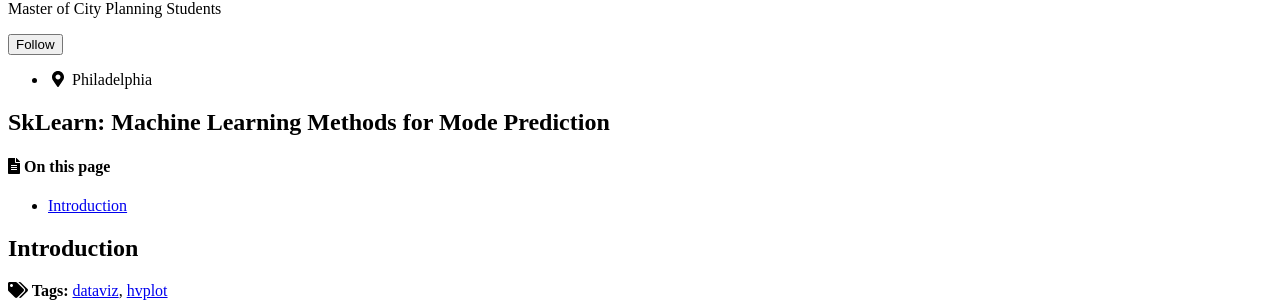
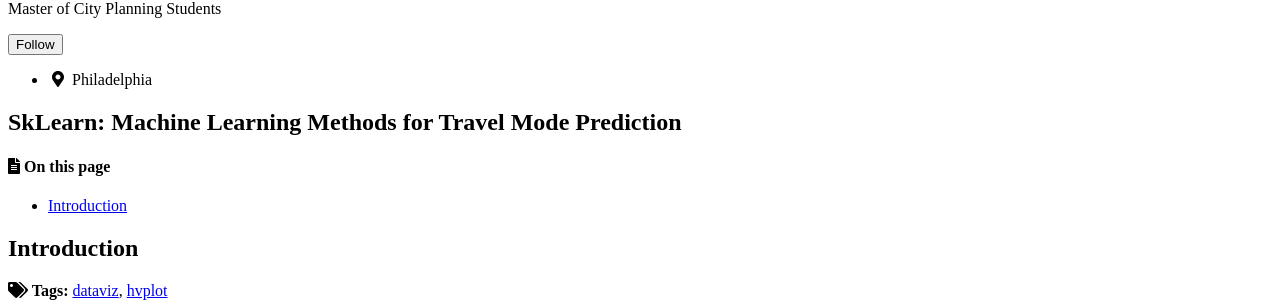
Before and after one commit to hqiao97/travelmode, a Jekyll site: the page built from _posts/2020-12-15-machine-learning.md, in a window 1280 px wide. Shown: the part 222-526 px from the top of the page. Built offline with Jekyll 4.4.1, drawn with Linux system fonts in a browser that asks for light colours; cached includes are drawn as plain includes; nearby versions of some CDN libraries.

Commit message:
Update 2020-12-15-machine-learning.md

```diff
--- a/_posts/2020-12-15-machine-learning.md
+++ b/_posts/2020-12-15-machine-learning.md
@@ -1,9 +1,9 @@
 ---
-title: "SkLearn: Machine Learning Methods for Mode Prediction"
+title: "SkLearn: Machine Learning Methods for Travel Mode Prediction"
 date: 2020-12-15
 published: true
 tags: [dataviz, hvplot]
-excerpt: "Comparing 3 machine learning methods for predicting mode choice."
+excerpt: "Comparing 4 machine learning methods for predicting mode choice."
 altair-loader:
   altair-chart-1: "charts/ml_f1_score.html"
 
```
